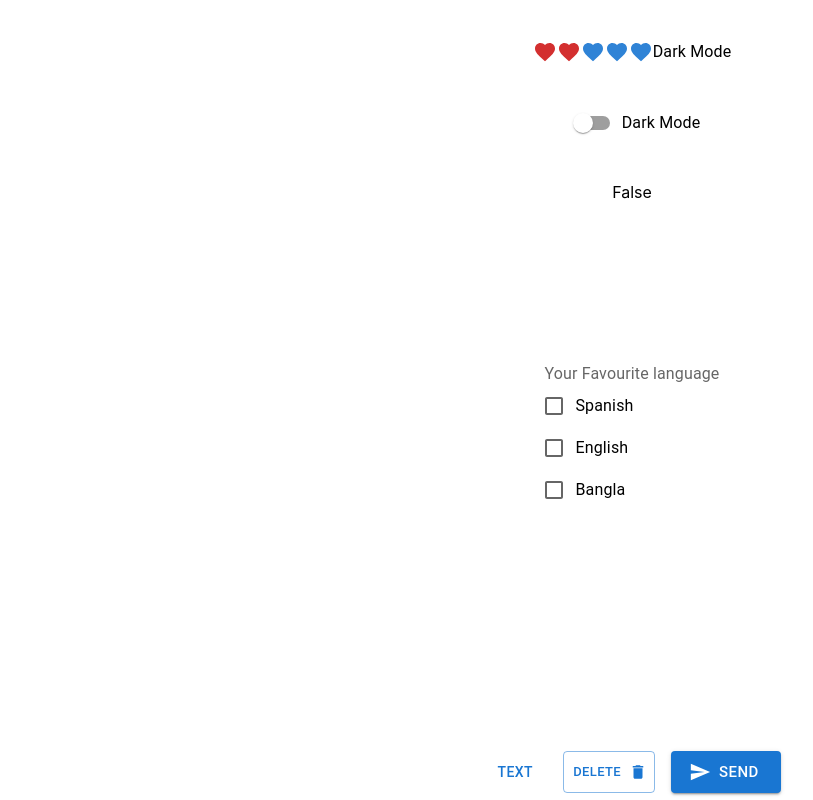
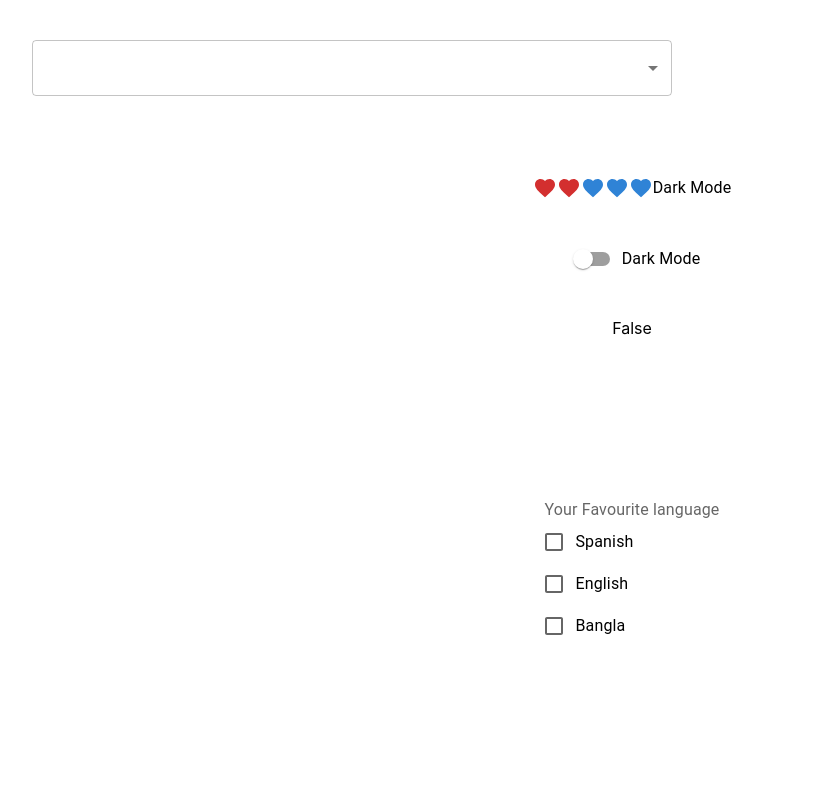
Before and after one commit to mehedihasan-swe/ReactJsComponents, a React (Create React App) app in the folder reactcomponents/: page / in a window 1280 px wide. Shown: the top 800 px of the page, without its empty margins (8-821 px from the left). Built offline with nearby package versions, Linux system fonts and the light colour scheme; the HTML template or start-up script is replaced by a standard one.

Commit message:
[Style][Feat] Added SelectBox

```diff
--- a/reactcomponents/src/components/ComButton.js
+++ b/reactcomponents/src/components/ComButton.js
@@ -1,4 +1,4 @@
-import { Badge, badgeClasses, Button, Checkbox, FormControl, FormControlLabel, FormGroup, FormLabel, IconButton, InputAdornment, Radio, RadioGroup, Rating, Stack, Switch, TextField, Tooltip } from '@mui/material'
+import { Badge, badgeClasses, Button, Checkbox, FormControl, FormControlLabel, FormGroup, FormLabel, IconButton, InputAdornment, MenuItem, Radio, RadioGroup, Rating, Select, Stack, Switch, TextField, Tooltip } from '@mui/material'
 import DeleteIcon from '@mui/icons-material/Delete';
 import SendIcon from '@mui/icons-material/Send';
 import React, { useState } from 'react'
@@ -19,6 +19,7 @@ const CartBadge = styled(Badge)`
 export default function ComButton() {
 
   const [data, setData] = useState('');
+  const [datas, setDatas] = useState('');
   const [star, setStar] = useState(2);
   const [radData, setradData] = useState('')
   const [language, setLanguage] = useState([]);
@@ -31,22 +32,42 @@ export default function ComButton() {
       setLanguage(language.filter((item) => item !== e.target.value))
     }
   }
+  const selectChange = (event) => {
+    const {
+      target: { value },
+    } = event;
+
+    setDatas(typeof value === 'string' ? value.split(',') : value);
+  };
+
 
   return (
     <>
+
+
+      <Stack direction="row" spacing={2} justifyContent="center" margin={5} sx={{ width: '50%' }}>
+        <Select label="language" value={datas} onChange={selectChange} fullWidth>
+          <MenuItem value="Spanish">Spanish</MenuItem>
+          <MenuItem value="English">English</MenuItem>
+          <MenuItem value="French">French</MenuItem>
+        </Select>
+      </Stack>
+      <Stack direction="row" spacing={2} justifyContent="center" margin={5} sx={{ width: '50%' }}>
+      {datas}
+      </Stack>
 
       <Stack direction="row" spacing={2} justifyContent="center" margin={5}>
         <FormControlLabel
           label="Dark Mode"
           control={
             <Rating
-            value={star}
-            precision={.2}
-              onChange={(event,neewvalue)=>{
+              value={star}
+              precision={.2}
+              onChange={(event, neewvalue) => {
                 setStar(neewvalue)
               }}
               icon={<FavoriteIcon fontSize="inherit" color='error' />}
-              emptyIcon={<FavoriteIcon style={{ opacity: 0.9 }} fontSize="inherit"  color="primary"/>}
+              emptyIcon={<FavoriteIcon style={{ opacity: 0.9 }} fontSize="inherit" color="primary" />}
             />
           }
         />
```
